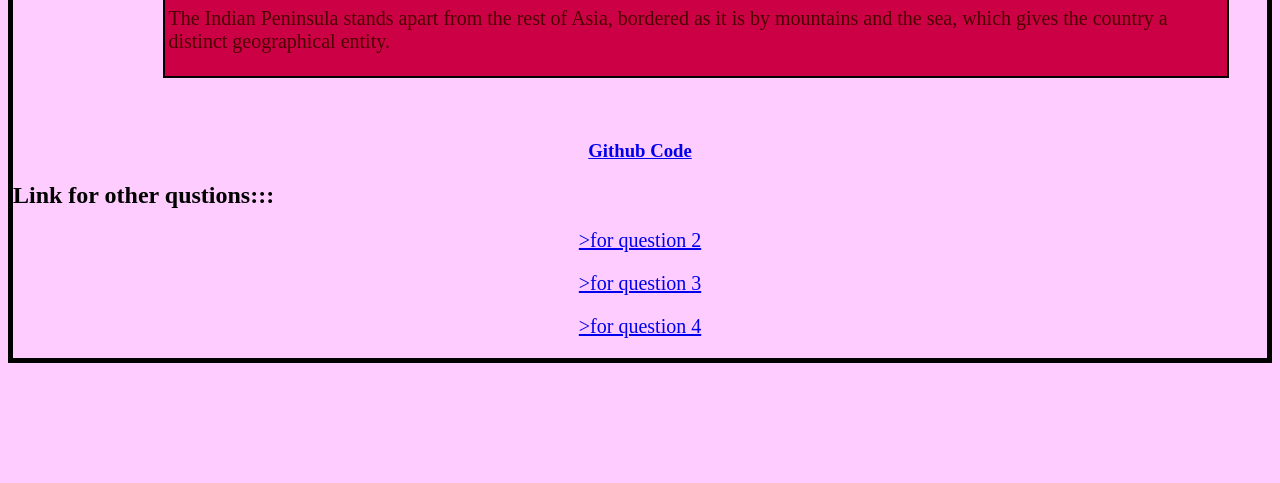
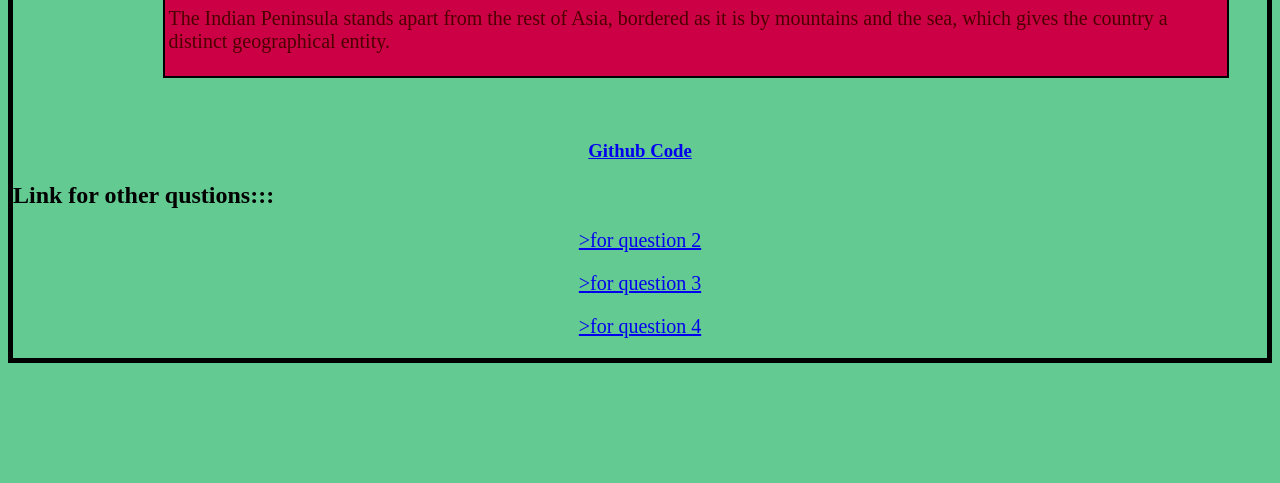
Before and after one commit to Ayushk2006/csl3403, a plain HTML site: page index.html in a window 1280 px wide. Shown: the part 317-800 px from the top of the page. Drawn offline with Linux system fonts and the light colour scheme.

Commit message:
Update index.html

```diff
--- a/index.html
+++ b/index.html
@@ -27,7 +27,7 @@
     </style>
 
   </head>
-  <body style="background-color:#ffccff;">
+  <body style="background-color:#63ca92;">
     <div style="border:5px solid black">
   <h3 style="color:brown">
     <p>Aayush Kumar Sharma</p>
```
